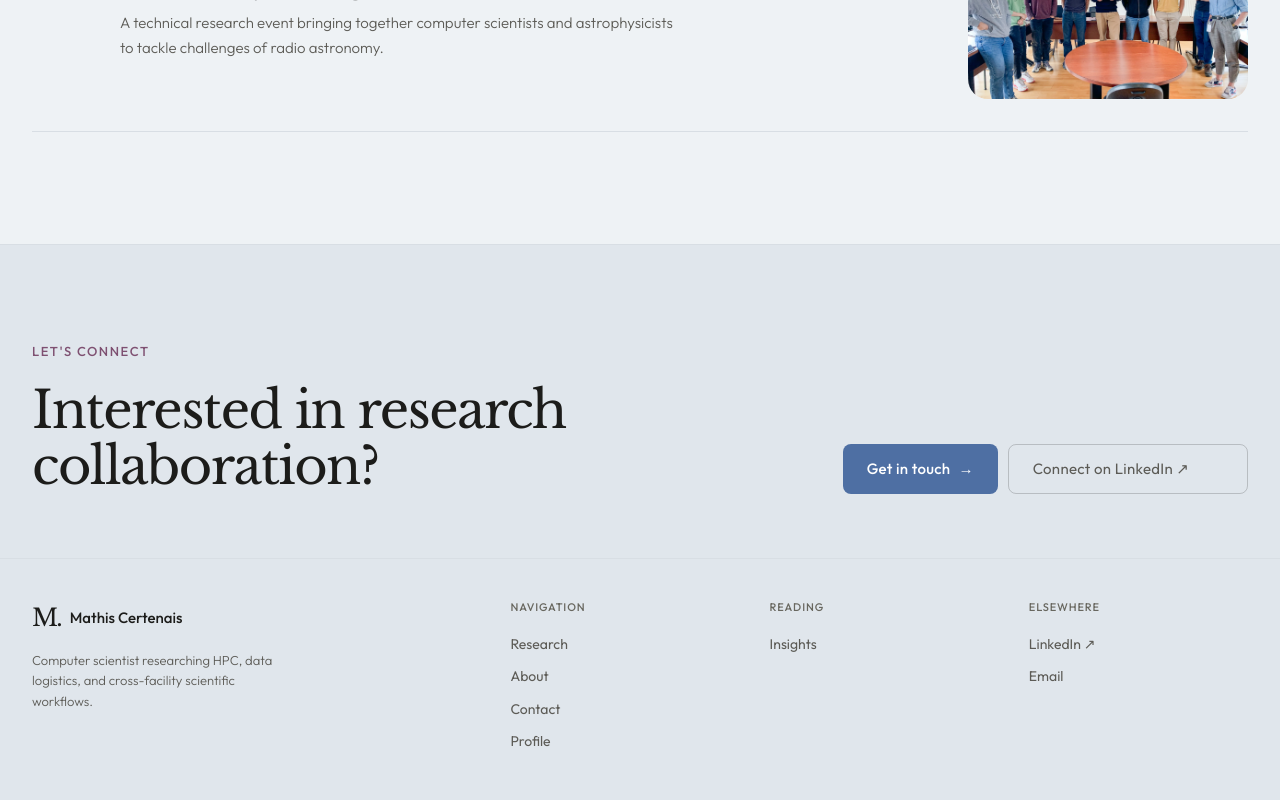
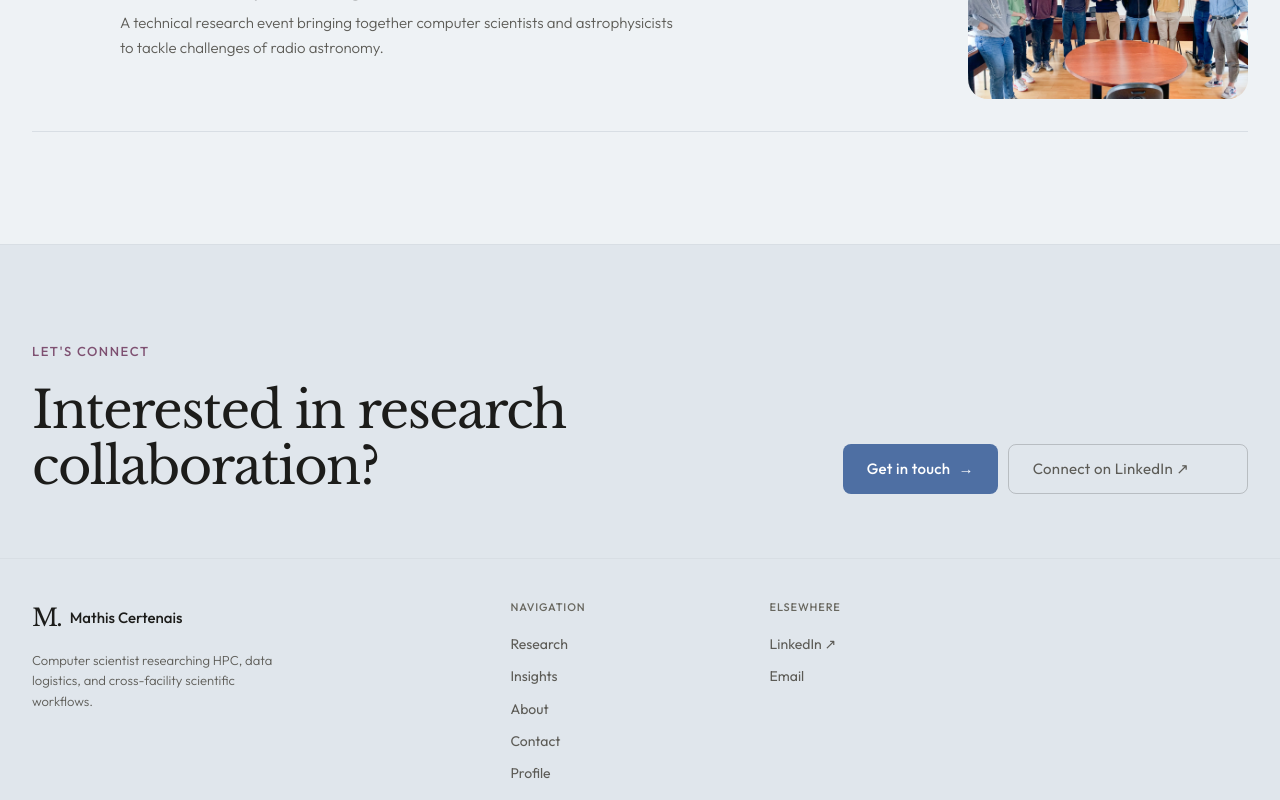
Before and after one commit to MathisCertenais/mathiscertenais.github.io, a React (Vite) app: page / in a window 1280 px wide. Shown: the part 4926-5726 px from the top of the page. Built offline with nearby package versions, Linux system fonts and the light colour scheme; no server answers.

Commit message:
[style] merge the footer Reading column into Navigation
With Archive and Resources gone, the "Reading" group held a single link;
move Insights into Navigation and drop the now-empty group.

```diff
--- a/src/components/SiteFooter.tsx
+++ b/src/components/SiteFooter.tsx
@@ -15,14 +15,11 @@ const footerGroups: FooterGroup[] = [
     title: 'Navigation',
     links: [
       { label: 'Research', href: '/research' },
+      { label: 'Insights', href: '/writing' },
       { label: 'About', href: '/about' },
       { label: 'Contact', href: '/contact' },
       { label: 'Profile', href: '/resume' },
     ],
-  },
-  {
-    title: 'Reading',
-    links: [{ label: 'Insights', href: '/writing' }],
   },
   {
     title: 'Elsewhere',
```
Also changed, not shown: 45 other files (tests, documents, lock files or other folders).
